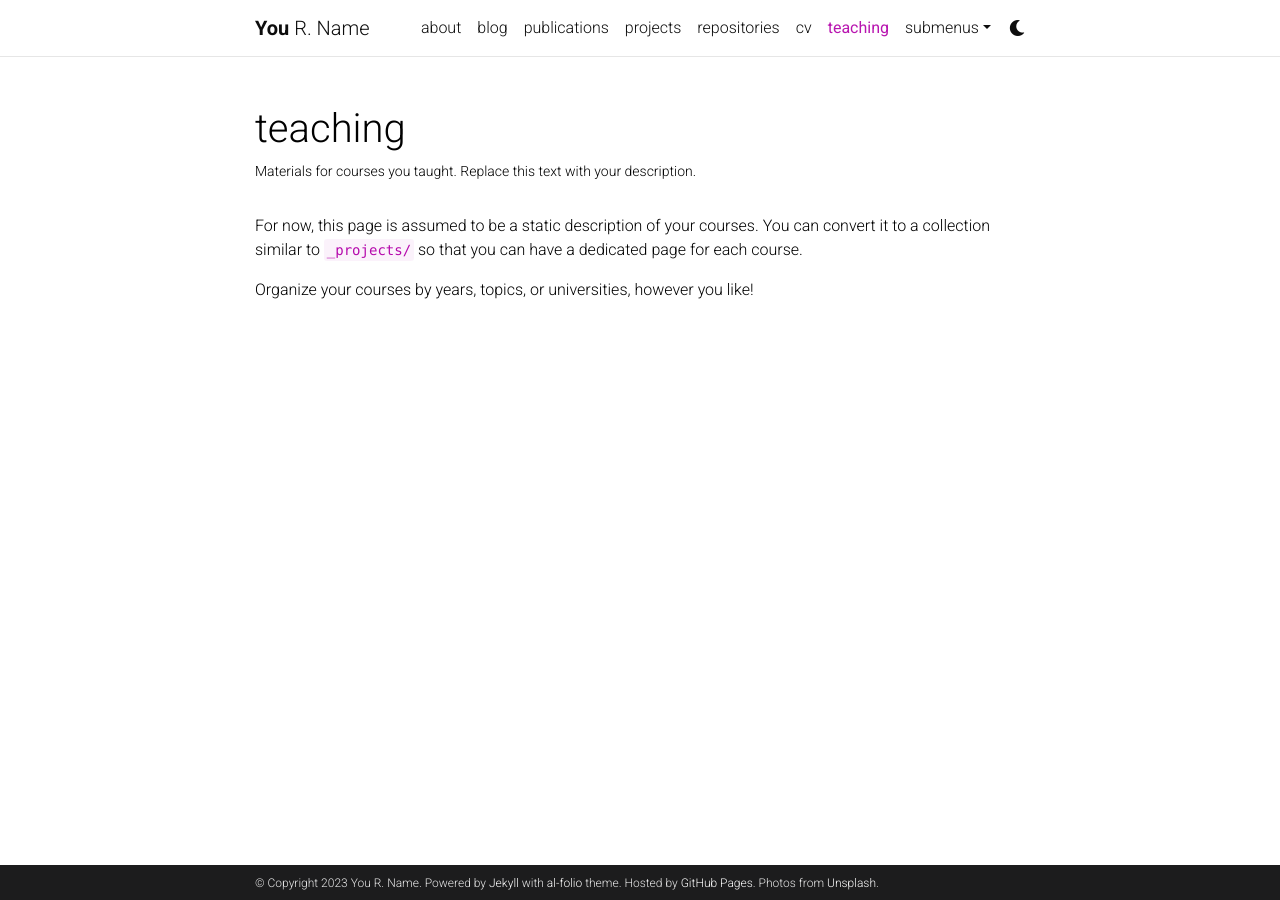
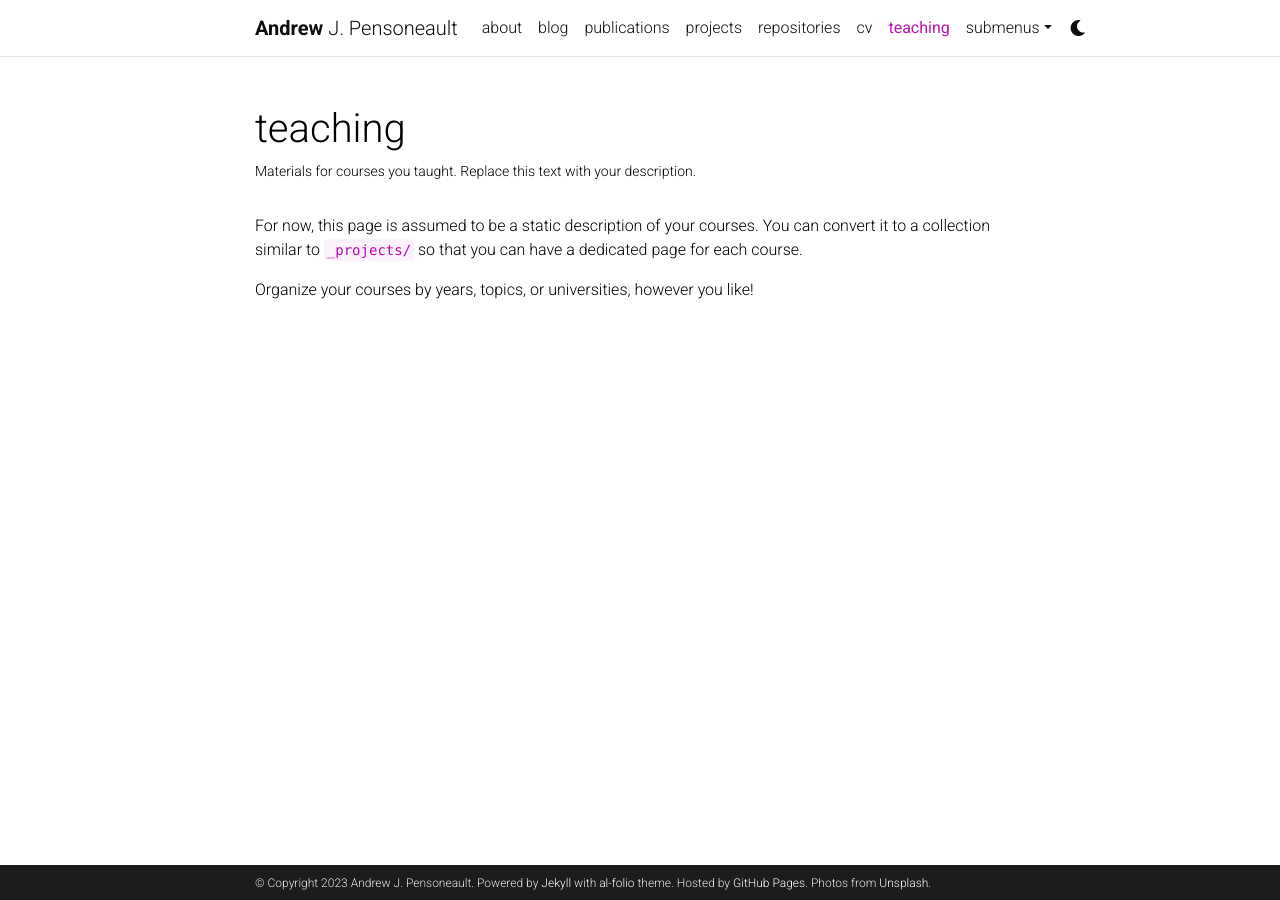
Before and after one commit to Andrewpensoneault/andrewpensoneault-github.io, a Jekyll site: the page built from _pages/teaching.md, in a window 1280 px wide. Built offline with Jekyll 4.4.1, drawn with Linux system fonts in a browser that asks for light colours; comment, search, counter and statistics services are not loaded; a style sheet for code colours, icons or effects is not loaded.

Commit message:
Update _config.yml

```diff
--- a/_config.yml
+++ b/_config.yml
@@ -3,12 +3,12 @@
 # -----------------------------------------------------------------------------
 
 title: blank # the website title (if blank, full name will be used instead)
-first_name: You
-middle_name: R.
-last_name: Name
-email: you@example.com
+first_name: Andrew
+middle_name: J.
+last_name: Pensoneault
+email: apensoneault@gmail.com
 description: > # the ">" symbol means to ignore newlines until "footer_text:"
-  A simple, whitespace theme for academics. Based on [*folio](https://github.com/bogoli/-folio) design.
+  Andrew Pensoneault's Portfolio. Based on [*folio](https://github.com/bogoli/-folio) design.
 footer_text: >
   Powered by <a href="https://jekyllrb.com/" target="_blank">Jekyll</a> with <a href="https://github.com/alshedivat/al-folio">al-folio</a> theme.
   Hosted by <a href="https://pages.github.com/" target="_blank">GitHub Pages</a>.
@@ -18,7 +18,7 @@
 lang: en # the language of your site (for example: en, fr, cn, ru, etc.)
 icon: ⚛️  # the emoji used as the favicon (alternatively, provide image name in /assets/img/)
 
-url: https://alshedivat.github.io # the base hostname & protocol for your site
+url: https://andrewpensoneault.github.io # the base hostname & protocol for your site
 baseurl: /al-folio # the subpath of your site, e.g. /blog/
 last_updated: false # set to true if you want to display last updated in the footer
 impressum_path:  # set to path to include impressum link in the footer, use the same path as permalink in a page, helps to conform with EU GDPR
```
